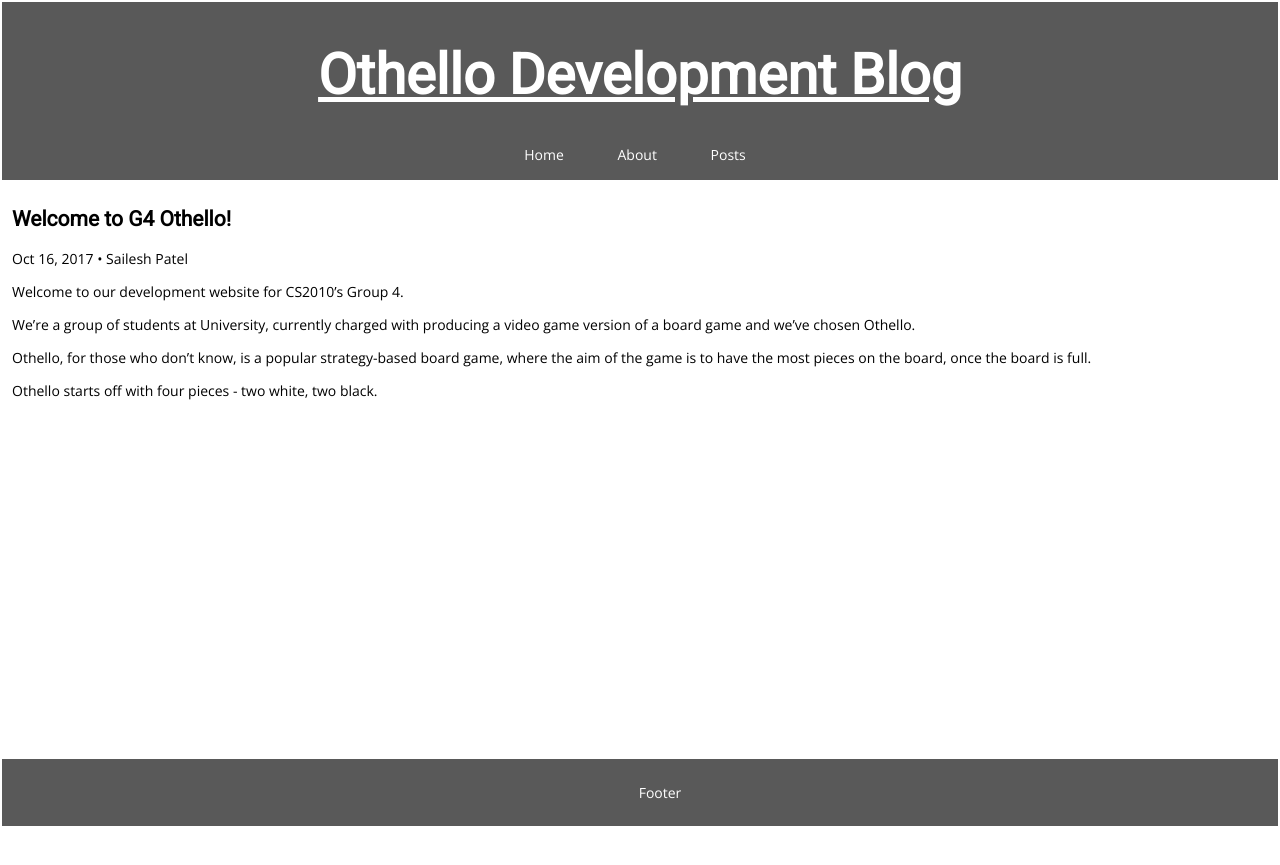
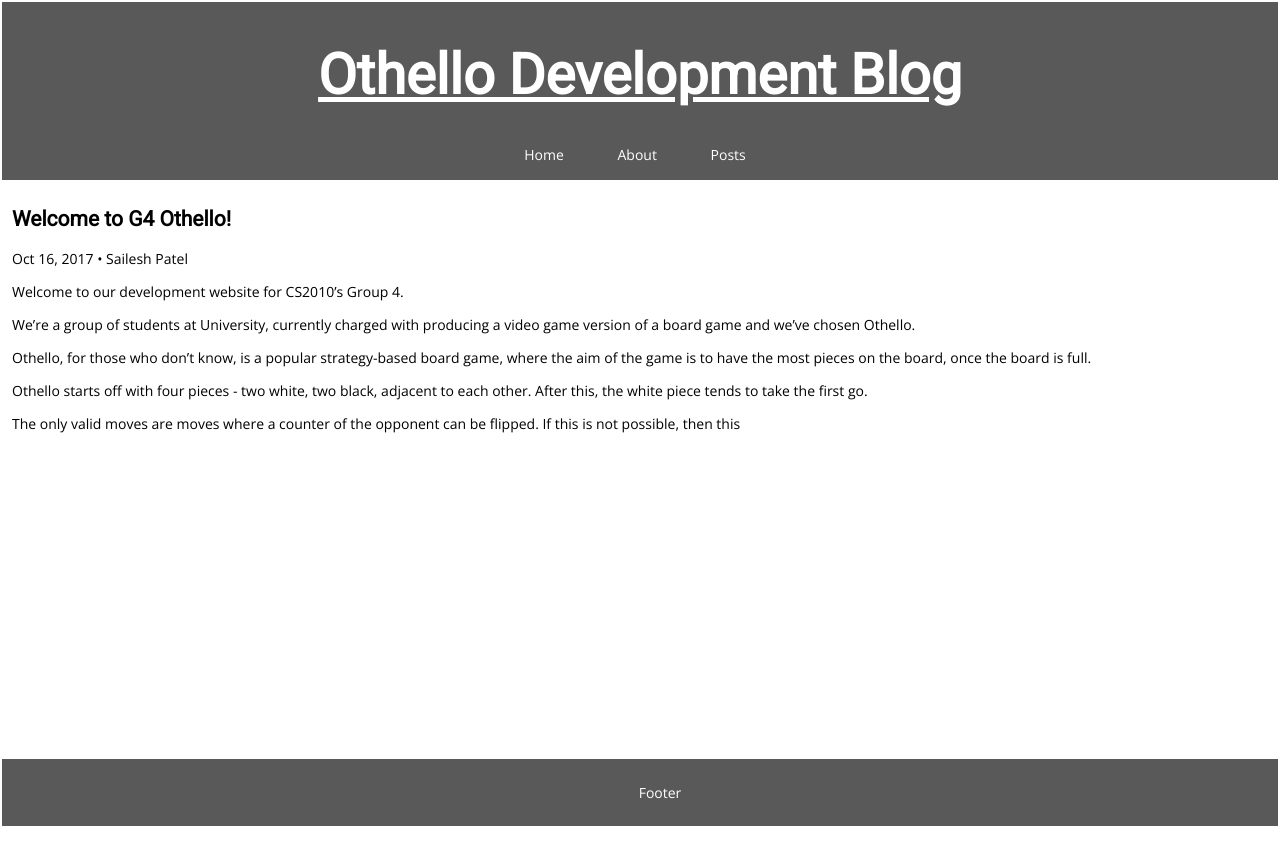
Before and after one commit to SaileshPatel/othello-website, a Jekyll site: the page built from _posts/2017-10-16-welcome-to-g4-othello.markdown, in a window 1280 px wide. Shown: the top 865 px of the page. Built offline with Jekyll 4.4.1, drawn with Linux system fonts in a browser that asks for light colours.

Commit message:
added new post

```diff
--- a/_posts/2017-10-16-welcome-to-jekyll.markdown
+++ b/_posts/2017-10-16-welcome-to-g4-othello.markdown
@@ -10,4 +10,6 @@ We're a group of students at University, currently charged with producing a vide
 
 Othello, for those who don't know, is a popular strategy-based board game, where the aim of the game is to have the most pieces on the board, once the board is full.
 
-Othello starts off with four pieces - two white, two black.
+Othello starts off with four pieces - two white, two black, adjacent to each other. After this, the white piece tends to take the first go.
+
+The only valid moves are moves where a counter of the opponent can be flipped. If this is not possible, then this
```
